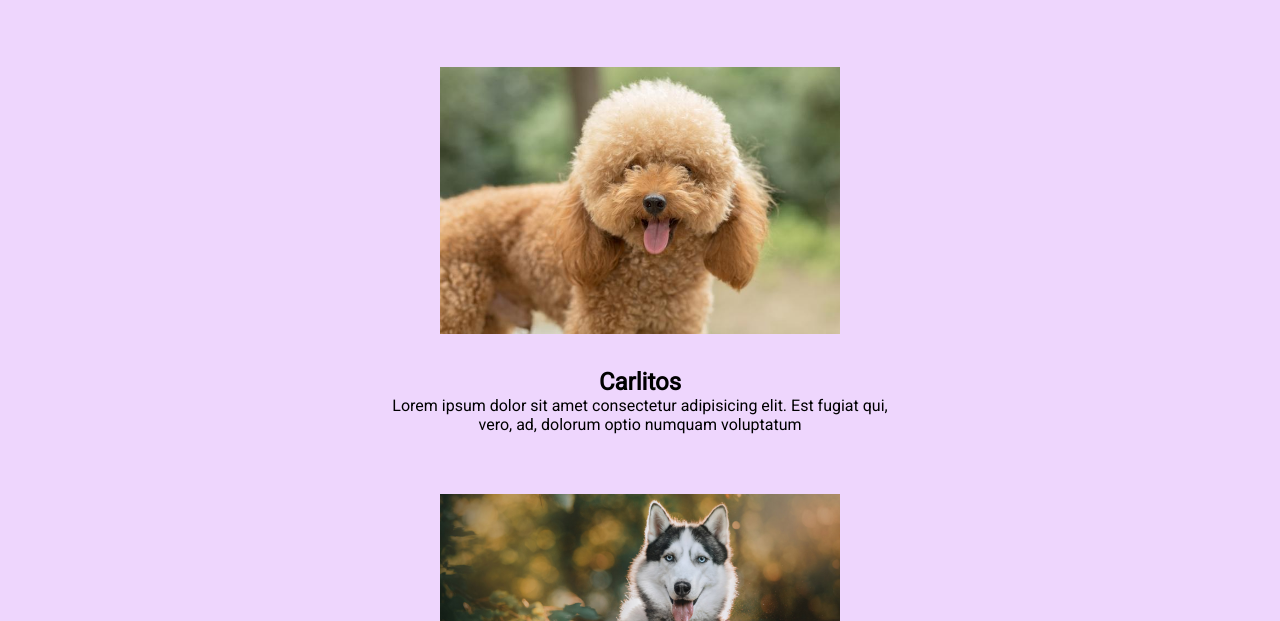
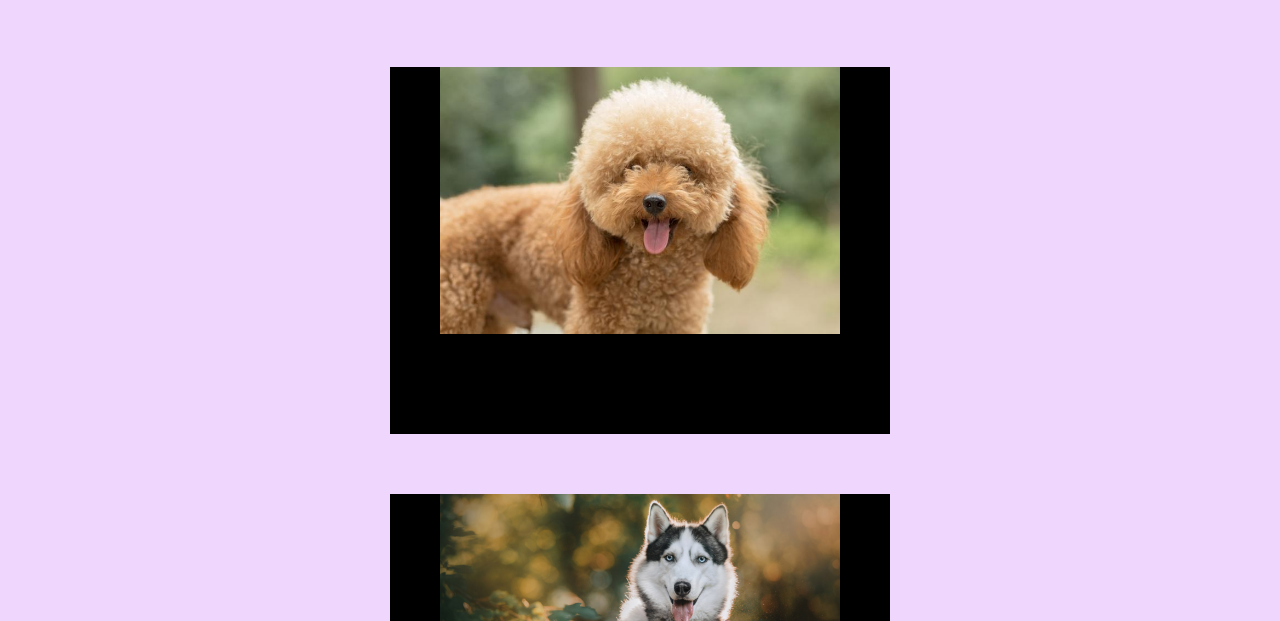
Before and after one commit to Nahuefz/sass, a website: page index.html in a window 1280 px wide. Shown: the part 179-800 px from the top of the page. Drawn offline with nearby package versions, Linux system fonts and the light colour scheme; files that its build step writes are made by us from their sources; a web font is replaced by a local one.

```diff
--- a/style/_contenido.scss
+++ b/style/_contenido.scss
@@ -19,6 +19,7 @@
         text-align: center;
         width: 500px;
         height: auto;
+        background-color: black;
 
         &:hover{
             box-shadow: 2px 2px 5px 2px #999;
```
Also changed, not shown: package.json (+5 -3 lines), 1 other file.
